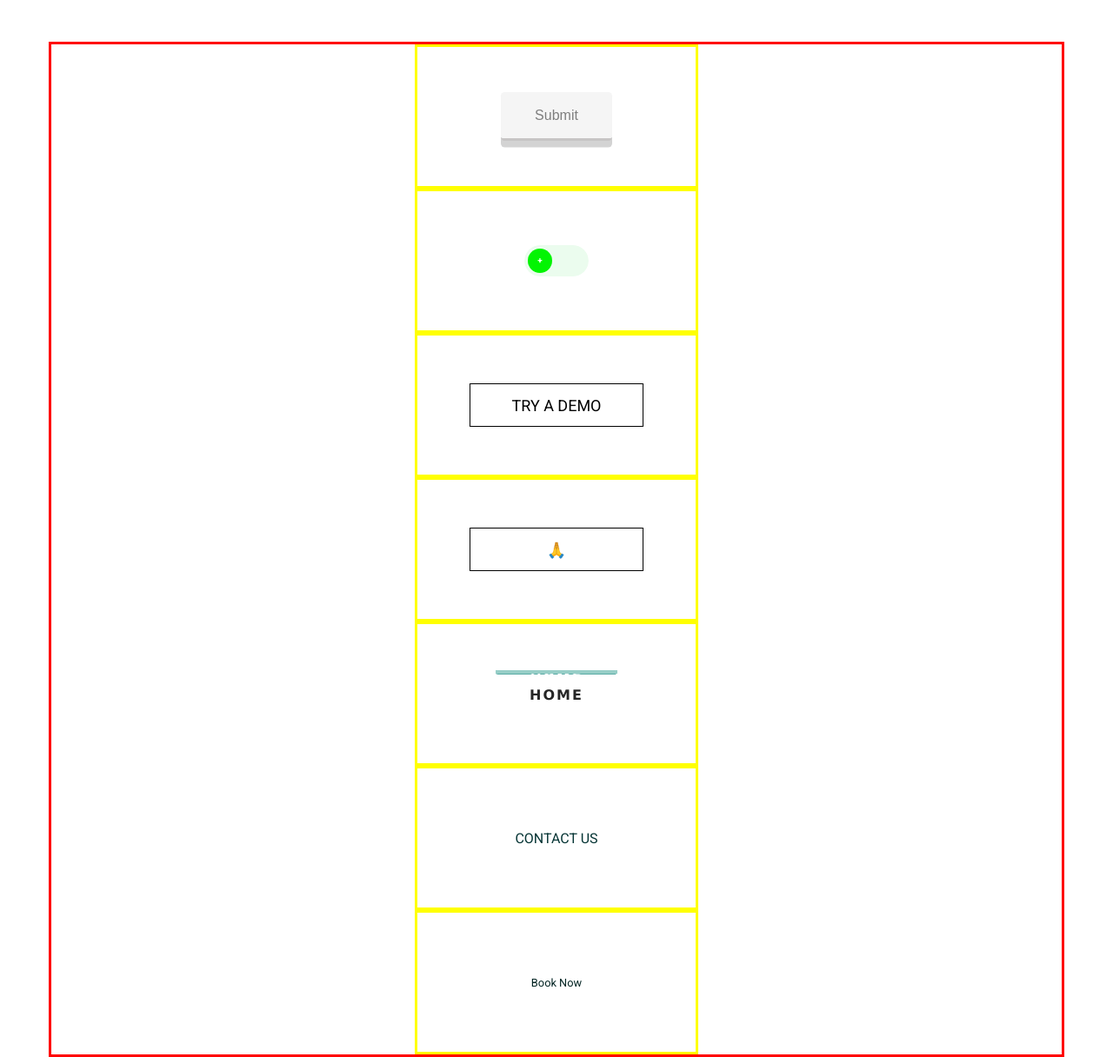
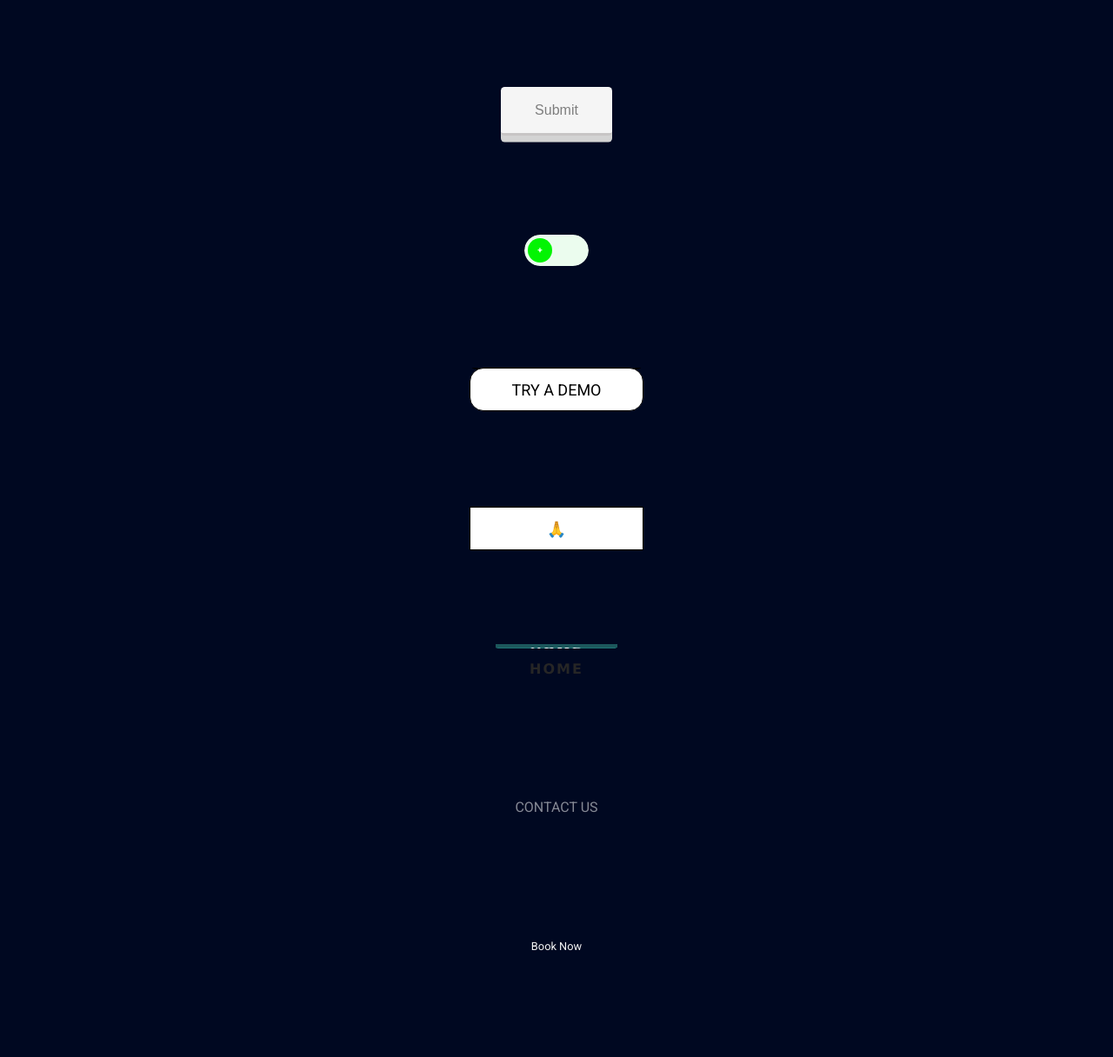
Before and after one commit to v-campbell/CSS-is-fun, a plain HTML site: page index.html in a window 1280 px wide. Shown: the whole page at 87% size. Drawn offline with Linux system fonts and the light colour scheme; a web font is replaced by a local one.

Commit message:
Fix through and underline

```diff
--- a/stylesheets/application.css
+++ b/stylesheets/application.css
@@ -2,6 +2,10 @@
 
 html {
     scroll-behavior: smooth;
+}
+
+body {
+    background: rgb(0, 8, 33);
 }
 
 #all {
@@ -10,7 +14,7 @@ html {
     align-items: center;
     justify-content: space-between;
     font-family: 'Roboto', sans-serif;
-    border: 3px solid red;
+    /* border: 3px solid red; */
     margin: 3rem;
 }
 
@@ -20,7 +24,7 @@ html {
     align-items: center;
     height: 10rem;
     width: 20rem;
-    border: 3px solid yellow;
+    /* border: 3px solid yellow; */
     text-align: center;
 }
 
--- a/stylesheets/roll.css
+++ b/stylesheets/roll.css
@@ -29,6 +29,8 @@
     box-sizing: border-box;
     -webkit-box-sizing: border-box;
     -moz-box-sizing: border-box;
+        border-radius: 1rem;
+
 }
 
 #roll-button div:nth-child(1) {
--- a/stylesheets/through.css
+++ b/stylesheets/through.css
@@ -2,7 +2,8 @@
   display: flex;
   justify-content: center;
   text-align: center;
-  color: rgb(3, 36, 35);
+  /* color: rgb(3, 36, 35); */
+  color: whitesmoke;
   position: relative;
   cursor: pointer;
   font-size: 0.8rem;
--- a/stylesheets/underline.css
+++ b/stylesheets/underline.css
@@ -1,5 +1,6 @@
 #underline {
-    color: rgb(6, 53, 53);
+  /* color: rgb(6, 53, 53); */
+  color: rgba(255, 255, 255, 0.527);
   position: relative;
   cursor: pointer;
   text-transform: uppercase;
@@ -7,14 +8,14 @@
 
 #underline::before {
   position: absolute;
-    top: 50%;
+  top: 100%;
   transform: translate(0,-50%);
   content: "";
   display: block;
   height: 0.5rem;
   width: 0;
-    background-color: rgb(55, 161, 147);
-    opacity: .5;
+  background-color: rgba(206, 156, 103, 0.897);
+  /* opacity: .5; */
   transition: all .2s cubic-bezier(1, 0, 0, 1);
   }
 
```
Lines whose indentation alone changed are shown as unchanged.
